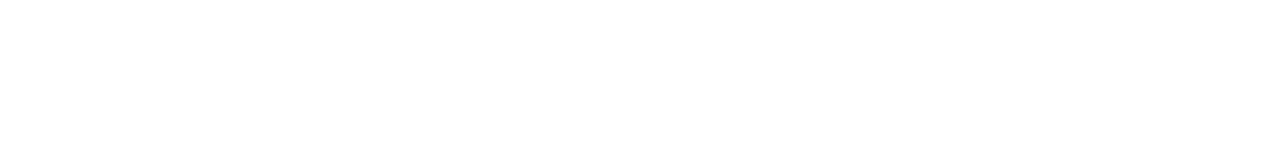
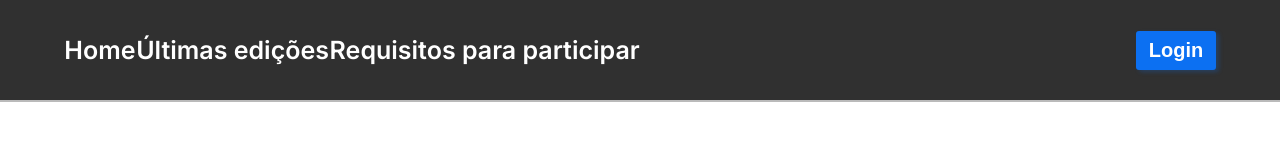
Before and after one commit to matheusmschaffer/BootCamp, a plain HTML site: page index.html in a window 1280 px wide. Drawn offline with Linux system fonts and the light colour scheme.

Commit message:
Segundo commit

```diff
--- a/index.html
+++ b/index.html
@@ -1,11 +1,23 @@
 <!DOCTYPE html>
-<html lang="en">
+<html lang="pt-br">
 <head>
     <meta charset="UTF-8">
     <meta name="viewport" content="width=device-width, initial-scale=1.0">
+    <link rel="preconnect" href="https://fonts.googleapis.com">
+    <link rel="preconnect" href="https://fonts.gstatic.com" crossorigin>
+    <link href="https://fonts.googleapis.com/css2?family=Inter:wght@300;400;600;800&display=swap" rel="stylesheet">
+    <link rel="stylesheet" href="style.css">
     <title>Bootcamp DNC</title>
 </head>
 <body>
+    <nav id="menusuperior">
+        <div id="menu">
+            <a href="">Home</a>
+            <a href="">Últimas edições</a>
+            <a href="">Requisitos para participar</a>
+        </div>
+        <button>Login</button>
+    </nav>
 
 </body>
 </html>
--- /dev/null
+++ b/style.css
@@ -0,0 +1,50 @@
+body{
+    font-family: "Inter";
+    margin: 0;
+    padding: 0;
+}
+    /* Menu superior */
+    #menusuperior{
+        background-color: #303030;
+        width: 100%;
+        height: 100px;
+        display: flex;
+        justify-content: space-between;
+        align-items: center;
+        border-bottom: 2px solid #BABABA;
+    }
+
+        #menusuperior button{
+            margin-right: 5%;
+            width: 80px;
+            height: 39px;
+            flex-shrink: 0;
+            background: #0C70F2;
+            box-shadow: 3px 2px 4px 0px rgba(12, 112, 242, 0.25);
+            border: 0px;
+            color: #FFFFFF;
+            border-radius: 3px;
+            font-size: 20px;
+            font-style: normal;
+            font-weight: 600;
+            line-height: normal;
+            cursor: pointer;
+        }
+
+        #menusuperior div a{
+            color: #FFFFFF;
+            text-decoration: none;
+            font-size: 25px;
+            font-weight: 600;
+        }
+        #menusuperior div a:hover{
+            color: #CCCCCC;
+        }
+
+        #menu{
+            display: flex;
+            width: 45%;
+            justify-content: space-around;
+            align-items: center;
+            margin-left: 5%;
+        }
```
